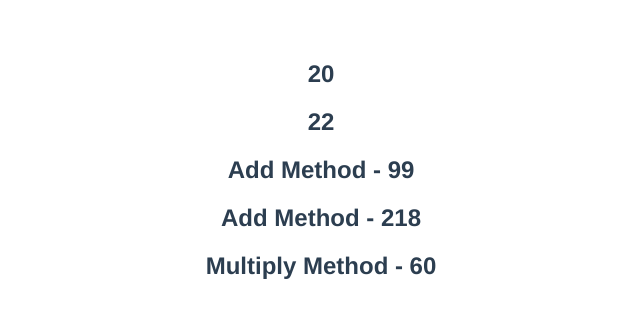
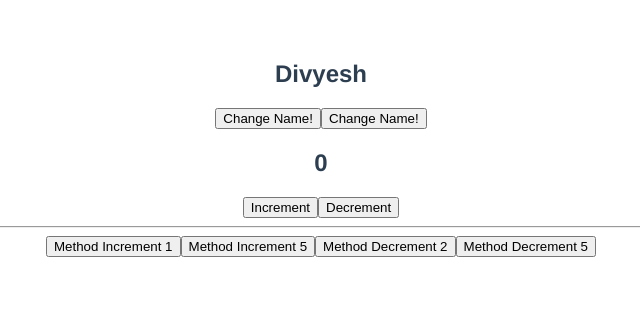
Before and after one commit to divyeshz/codevolution-vue, a Vue app: page / in a window 1280 px wide. Shown: the top 318 px of the page, without its empty margins (319-959 px from the left). Built offline with nearby package versions, Linux system fonts and the light colour scheme.

Commit message:
Event Handling (Part 1)

```diff
--- a/src/App.vue
+++ b/src/App.vue
@@ -1,10 +1,22 @@
 <template>
-  <h2>{{ 5 + 10 + 5 }}</h2>
-  <h2>{{ 5 + 12 + 5 }}</h2>
-  <h2>Add Method - {{ add(10, 20, 69) }}</h2>
-  <h2>Add Method - {{ add(5, 70, 143) }}</h2>
+  <h2>{{ name }}</h2>
+  <div>
+    <button @click="name = 'Neel'">Change Name!</button>
+    <button @mouseover="name = 'Neel'">Change Name!</button>
+  </div>
 
-  <h2>Multiply Method - {{ multiply(baseValue) }}</h2>
+  <h2>{{ count }}</h2>
+  <div>
+    <button @click="count++">Increment</button>
+    <button @click="count--">Decrement</button>
+  </div>
+  <hr>
+  <div>
+    <button @click="increment(1)">Method Increment 1</button>
+    <button @click="increment(5)">Method Increment 5</button>
+    <button @click="decrement(2)">Method Decrement 2</button>
+    <button @click="decrement(5)">Method Decrement 5</button>
+  </div>
 </template>
 
 <script>
@@ -12,16 +24,19 @@ export default {
   name: 'App',
   data() {
     return {
-      baseMultiplier: 5,
-      baseValue: 12
+      name: 'Divyesh',
+      count: 0,
     }
   },
   methods: {
-    add(a, b, c) {
-      return a + b + c
+    changeName() {
+      this.name = 'Neel'
     },
-    multiply(num) {
-      return num * this.baseMultiplier
+    increment(num) {
+      this.count += num
+    },
+    decrement(num) {
+      this.count -= num
     }
   },
 }
```
